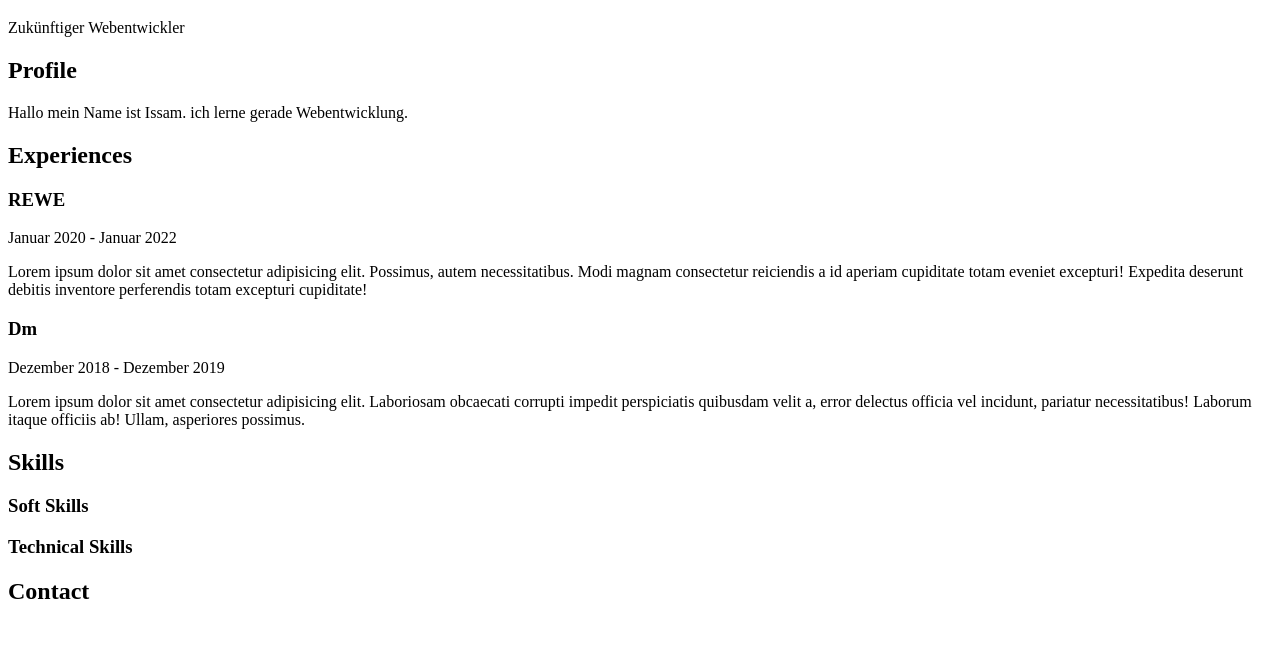
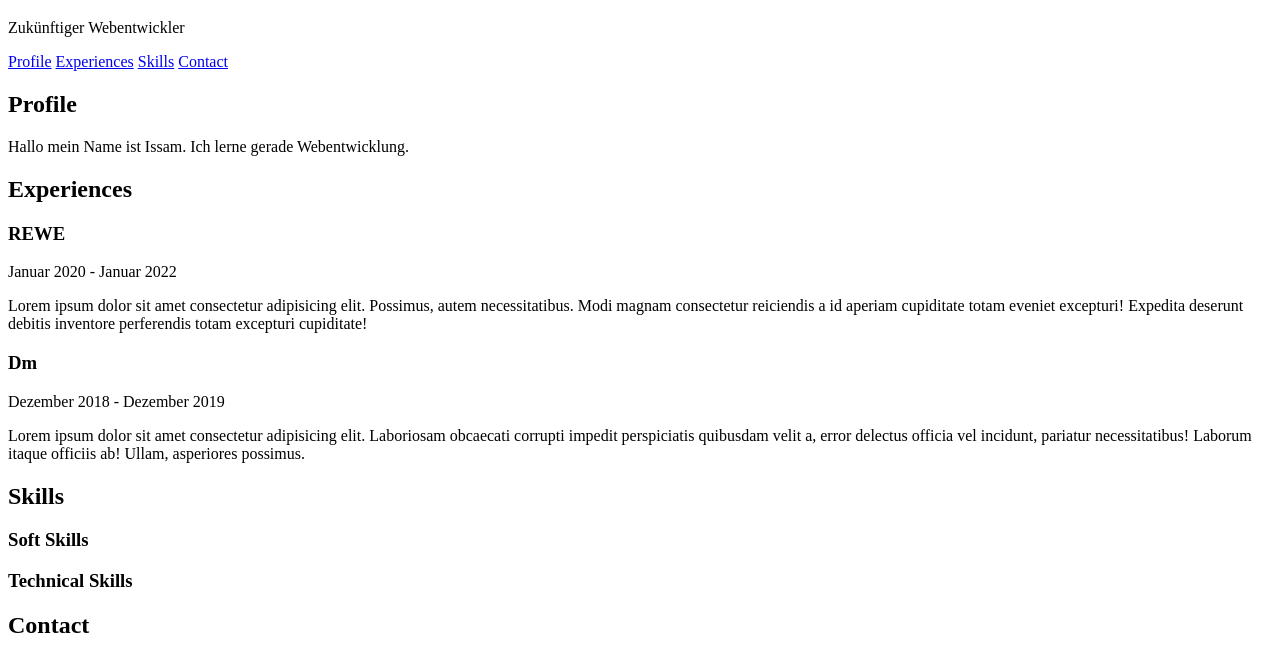
Before and after one commit to Issam-2/CV, a plain HTML site: page index.html in a window 1280 px wide. Shown: the part 61-732 px from the top of the page. Drawn offline with Linux system fonts and the light colour scheme.

Commit message:
navigation

```diff
--- a/index.html
+++ b/index.html
@@ -12,13 +12,17 @@
     <header>
         <h1>Issam Ghaouari</h1>
         <p>Zukünftiger Webentwickler</p>
+        <a href="#profile">Profile</a>
+        <a href="#experiences">Experiences</a>
+        <a href="#skills">Skills</a>
+        <a href="#contact">Contact</a>
     </header>
     <main>
-        <article>
+        <article id="profile">
             <h2>Profile</h2>
-            Hallo mein Name ist Issam. ich lerne gerade Webentwicklung.
+            Hallo mein Name ist Issam. Ich lerne gerade Webentwicklung.
         </article>
-        <article>
+        <article id="experiences">
             <h2>Experiences</h2>
             <section>
                 <header>
@@ -45,7 +49,7 @@
                 </p>
             </section>
         </article>
-        <article>
+        <article id="skills">
             <h2>Skills</h2>
             <section>
                 <h3>Soft Skills</h3>
@@ -54,7 +58,7 @@
                 <h3>Technical Skills</h3>
             </section>
         </article>
-        <article>
+        <article id="contact">
             <h2>Contact</h2>
         </article>
     </main>
```
